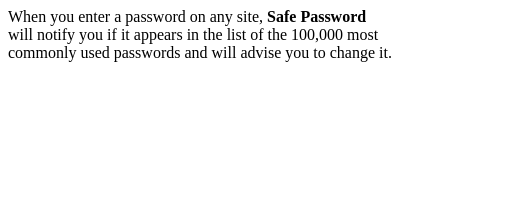
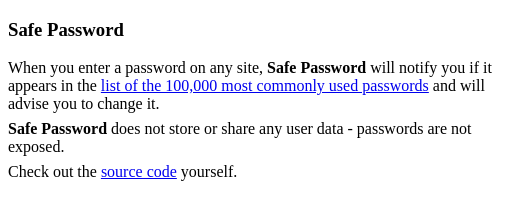
Before and after one commit to darrenklein/safe_password, a browser extension: page popup/popup.html in a window 400 px wide. Shown: the whole page, 508 px wide, since content can reach past the window. Drawn offline with Linux system fonts and the light colour scheme.

Commit message:
Add popup content, style.

```diff
--- a/popup/popup.html
+++ b/popup/popup.html
@@ -1,8 +1,26 @@
 <!DOCTYPE html>
 <html>
+<head>
+  <style>
+    body {
+      width: 500px;
+    }
+
+    div {
+      margin: 7px 0;
+    }
+  </style>
+</head>
 <body>
+  <h3>Safe Password</h3>
   <div>
-    When you enter a password on any site, <strong>Safe Password</strong> will notify you if it appears in the list of the 100,000 most commonly used passwords and will advise you to change it.
+    When you enter a password on any site, <strong>Safe Password</strong> will notify you if it appears in the <a href='https://github.com/danielmiessler/SecLists/blob/master/Passwords/Common-Credentials/10-million-password-list-top-100000.txt' target='blank'>list of the 100,000 most commonly used passwords</a> and will advise you to change it.
+  </div>
+  <div>
+    <strong>Safe Password</strong> does not store or share any user data - passwords are not exposed.
+  </div>
+  <div>
+    Check out the <a href='https://github.com/darrenklein/safe_password' target='blank'>source code</a> yourself.
   </div>
 </body>
 </html>
```
